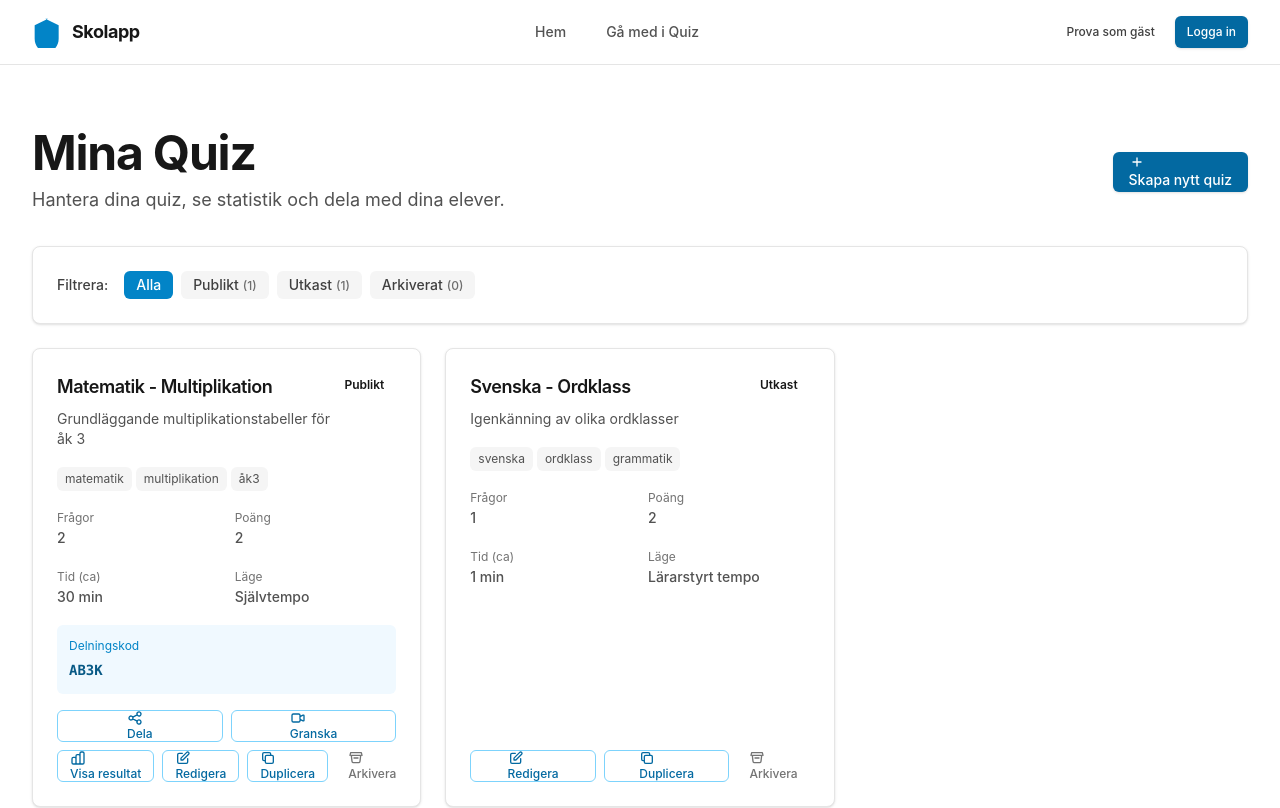
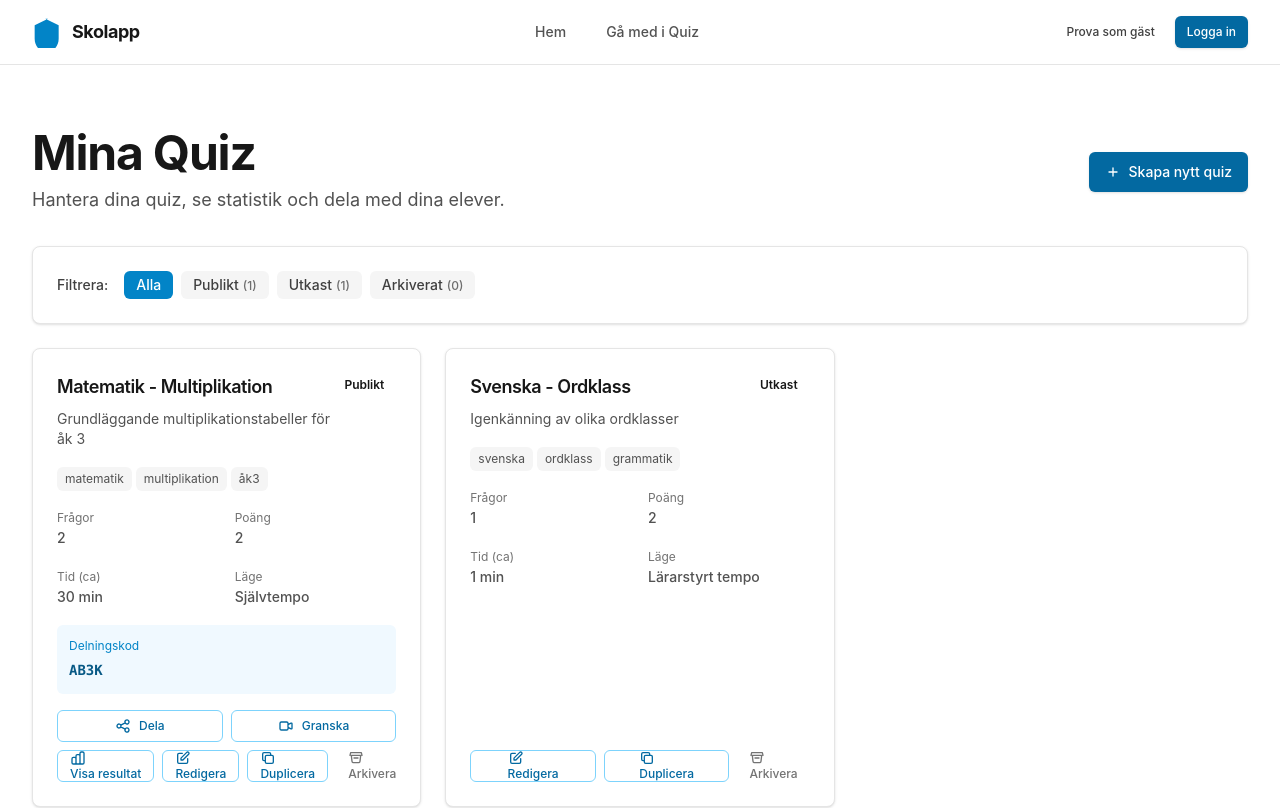
Before and after one commit to pinkknives/skolapp-v3, a Next.js app: page /teacher/quiz in a window 1280 px wide. Shown: the top 808 px of the page. Built offline with nearby package versions, Linux system fonts and the light colour scheme.

Commit message:
Fix: card padding consistency and UserMenu button icons
Co-authored-by: pinkknives <49338634+pinkknives@users.noreply.github.com>

```diff
--- a/src/app/teacher/quiz/page.tsx
+++ b/src/app/teacher/quiz/page.tsx
@@ -196,11 +196,15 @@ export default function QuizManagementPage() {
                   Hantera dina quiz, se statistik och dela med dina elever.
                 </Typography>
               </div>
-              <Button asChild>
-                <Link href="/teacher/quiz/create">
-                  <svg className="h-4 w-4 mr-2" fill="none" stroke="currentColor" viewBox="0 0 24 24">
+              <Button
+                asChild
+                leftIcon={
+                  <svg className="h-4 w-4" fill="none" stroke="currentColor" viewBox="0 0 24 24">
                     <path strokeLinecap="round" strokeLinejoin="round" strokeWidth={2} d="M12 6v6m0 0v6m0-6h6m-6 0H6" />
                   </svg>
+                }
+              >
+                <Link href="/teacher/quiz/create">
                   Skapa nytt quiz
                 </Link>
               </Button>
@@ -314,10 +318,12 @@ export default function QuizManagementPage() {
                           size="sm"
                           fullWidth
                           onClick={() => handleShareQuiz(quiz)}
+                          leftIcon={
+                            <svg className="h-4 w-4" fill="none" stroke="currentColor" viewBox="0 0 24 24">
+                              <path strokeLinecap="round" strokeLinejoin="round" strokeWidth={2} d="M8.684 13.342C8.886 12.938 9 12.482 9 12c0-.482-.114-.938-.316-1.342m0 2.684a3 3 0 110-2.684m0 2.684l6.632 3.316m-6.632-6l6.632-3.316m0 0a3 3 0 105.367-2.684 3 3 0 00-5.367 2.684zm0 9.316a3 3 0 105.367 2.684 3 3 0 00-5.367-2.684z" />
+                            </svg>
+                          }
                         >
-                          <svg className="h-4 w-4 mr-1" fill="none" stroke="currentColor" viewBox="0 0 24 24">
-                            <path strokeLinecap="round" strokeLinejoin="round" strokeWidth={2} d="M8.684 13.342C8.886 12.938 9 12.482 9 12c0-.482-.114-.938-.316-1.342m0 2.684a3 3 0 110-2.684m0 2.684l6.632 3.316m-6.632-6l6.632-3.316m0 0a3 3 0 105.367-2.684 3 3 0 00-5.367 2.684zm0 9.316a3 3 0 105.367 2.684 3 3 0 00-5.367-2.684z" />
-                          </svg>
                           Dela
                         </Button>
                         <Button
@@ -325,10 +331,12 @@ export default function QuizManagementPage() {
                           size="sm"
                           fullWidth
                           onClick={() => handleReviewMode(quiz)}
+                          leftIcon={
+                            <svg className="h-4 w-4" fill="none" stroke="currentColor" viewBox="0 0 24 24">
+                              <path strokeLinecap="round" strokeLinejoin="round" strokeWidth={2} d="M15 10l4.553-2.276A1 1 0 0121 8.618v6.764a1 1 0 01-1.447.894L15 14M5 18h8a2 2 0 002-2V8a2 2 0 00-2-2H5a2 2 0 00-2 2v8a2 2 0 002 2z" />
+                            </svg>
+                          }
                         >
-                          <svg className="h-4 w-4 mr-1" fill="none" stroke="currentColor" viewBox="0 0 24 24">
-                            <path strokeLinecap="round" strokeLinejoin="round" strokeWidth={2} d="M15 10l4.553-2.276A1 1 0 0121 8.618v6.764a1 1 0 01-1.447.894L15 14M5 18h8a2 2 0 002-2V8a2 2 0 00-2-2H5a2 2 0 00-2 2v8a2 2 0 002 2z" />
-                          </svg>
                           Granska
                         </Button>
                       </div>
--- a/src/components/auth/UserMenu.tsx
+++ b/src/components/auth/UserMenu.tsx
@@ -52,8 +52,8 @@ export function UserMenu({ onLogin }: UserMenuProps) {
         </Button>
 
         {isOpen && (
-          <Card className="absolute right-0 top-full mt-2 w-64 z-50 shadow-lg">
-            <CardContent className="p-4">
+          <Card className="absolute right-0 top-full mt-2 w-64 z-50 shadow-lg" padding="sm">
+            <CardContent>
               <div className="text-center mb-4">
                 <Typography variant="body2" className="font-medium">
                   {guestSession.nickname || 'Gäst'}
@@ -95,19 +95,23 @@ export function UserMenu({ onLogin }: UserMenuProps) {
           variant="outline"
           size="sm"
           onClick={() => setIsOpen(!isOpen)}
+          leftIcon={
+            <svg className="h-4 w-4" fill="none" stroke="currentColor" viewBox="0 0 24 24">
+              <path strokeLinecap="round" strokeLinejoin="round" strokeWidth={2} d="M16 7a4 4 0 11-8 0 4 4 0 018 0zM12 14a7 7 0 00-7 7h14a7 7 0 00-7-7z" />
+            </svg>
+          }
+          rightIcon={
+            <svg className="h-4 w-4" fill="none" stroke="currentColor" viewBox="0 0 24 24">
+              <path strokeLinecap="round" strokeLinejoin="round" strokeWidth={2} d="M19 9l-7 7-7-7" />
+            </svg>
+          }
         >
-          <svg className="h-4 w-4 mr-2" fill="none" stroke="currentColor" viewBox="0 0 24 24">
-            <path strokeLinecap="round" strokeLinejoin="round" strokeWidth={2} d="M16 7a4 4 0 11-8 0 4 4 0 018 0zM12 14a7 7 0 00-7 7h14a7 7 0 00-7-7z" />
-          </svg>
           {user.firstName}
-          <svg className="h-4 w-4 ml-1" fill="none" stroke="currentColor" viewBox="0 0 24 24">
-            <path strokeLinecap="round" strokeLinejoin="round" strokeWidth={2} d="M19 9l-7 7-7-7" />
-          </svg>
         </Button>
 
         {isOpen && (
-          <Card className="absolute right-0 top-full mt-2 w-72 z-50 shadow-lg">
-            <CardContent className="p-4">
+          <Card className="absolute right-0 top-full mt-2 w-72 z-50 shadow-lg" padding="sm">
+            <CardContent>
               <div className="text-center mb-4">
                 <Typography variant="body1" className="font-medium">
                   {getUserDisplayName(user)}
```
